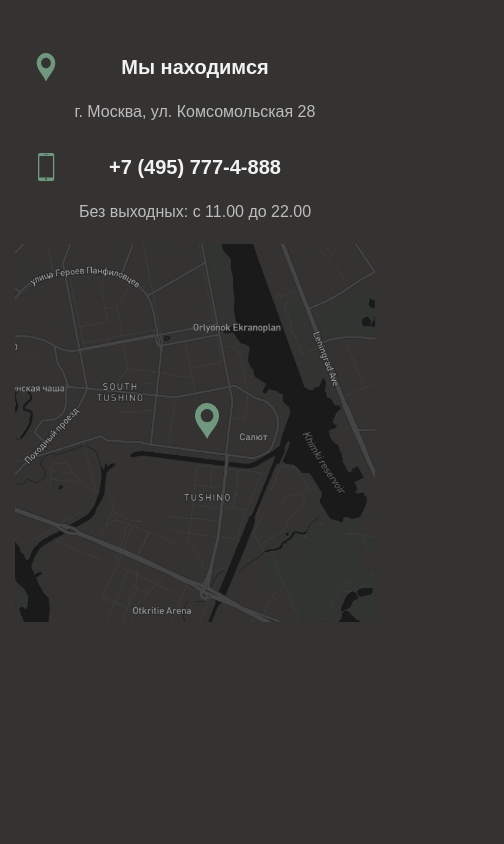
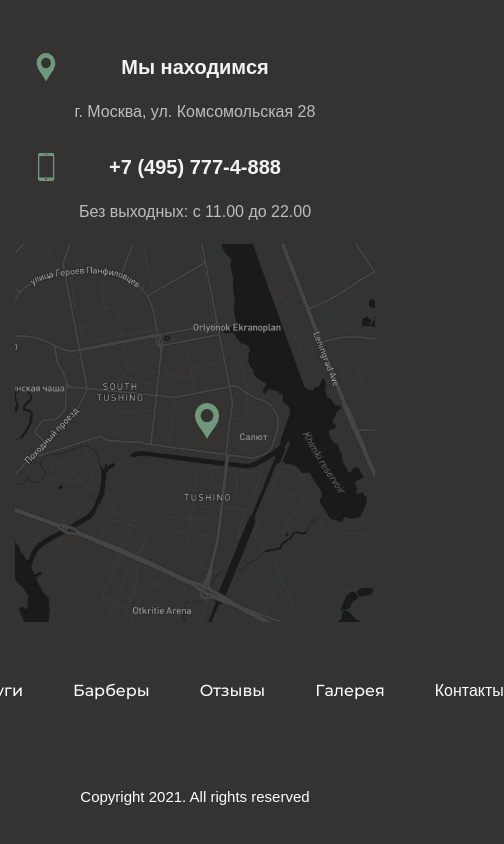
Before and after one commit to nikkojustix/barbershop, a website: page app/index.html in a window 390 px wide. Shown: the part 5508-6352 px from the top of the page, 504 px wide, since content can reach past the window. Before the commit the page ends 6190 px from the top, so only its background shows below. Drawn offline with Linux system fonts and the light colour scheme; a web font is replaced by a local one.

Commit message:
footer - in progress

```diff
--- a/app/index.html
+++ b/app/index.html
@@ -688,35 +688,35 @@
       </div>
     </section>
 
-    <!--<footer class="footer">
+    <footer class="footer">
       <div class="container">
         <div class="footer__inner">
-          <nav class="menu footer__menu">
-            <ul class="menu__list list">
-              <li class="menu__item footer__menu-item">
-                <a class="menu__link link" href="#about">О нас</a>
+          <nav class="footer__menu">
+            <ul class="footer__menu-list list">
+              <li class="footer__menu-item">
+                <a class="footer__menu-link link" href="#about">О нас</a>
               </li>
-              <li class="menu__item footer__menu-item">
-                <a class="menu__link link" href="#services">Услуги</a>
+              <li class="footer__menu-item">
+                <a class="footer__menu-link link" href="#services">Услуги</a>
               </li>
-              <li class="menu__item footer__menu-item">
-                <a class="menu__link link" href="#barbers">Барберы</a>
+              <li class="footer__menu-item">
+                <a class="footer__menu-link link" href="#barbers">Барберы</a>
               </li>
-              <li class="menu__item footer__menu-item">
-                <a class="menu__link link" href="#feedback">Отзывы</a>
+              <li class="footer__menu-item">
+                <a class="footer__menu-link link" href="#feedback">Отзывы</a>
               </li>
-              <li class="menu__item footer__menu-item">
-                <a class="menu__link link" href="#galery">Галерея</a>
+              <li class="footer__menu-item">
+                <a class="footer__menu-link link" href="#galery">Галерея</a>
               </li>
-              <li class="menu__item footer__menu-item">
-                <a class="menu__link link" href="#contacts">Контакты</a>
+              <li class="footer__menu-item">
+                <a class="footer__menu-link link" href="#contacts">Контакты</a>
               </li>
             </ul>
           </nav>
           <span class="footer__copy">Copyright 2021. All rights reserved</span>
         </div>
       </div>
-    </footer> -->
+    </footer>
   </div>
   <script src="js/main.min.js"></script>
 </body>
--- a/app/scss/_media.scss
+++ b/app/scss/_media.scss
@@ -94,6 +94,12 @@
       padding: 100px 43px;
     }
   }
+
+  .footer {
+    &__inner {
+      margin-bottom: 100px;
+    }
+  }
 }
 
 @media (max-width: 992px) {
@@ -173,6 +179,15 @@
         &::after {
           bottom: -25px;
         }
+      }
+    }
+  }
+
+  .footer {
+    &__menu {
+      &-item:not(:last-child) {
+        margin-right: 50px;
+        font-weight: 500;
       }
     }
   }
--- a/app/scss/style.scss
+++ b/app/scss/style.scss
@@ -803,8 +803,13 @@ body {
   &__menu {
     margin-bottom: 70px;
 
-    &-item+&-item {
-      margin-left: 80px;
+    &-list {
+      display: flex;
+    }
+
+    &-item:not(:last-child) {
+      margin-right: 80px;
+      font-weight: 500;
     }
   }
 
```
Also changed, not shown: app/css/style.min.css.
